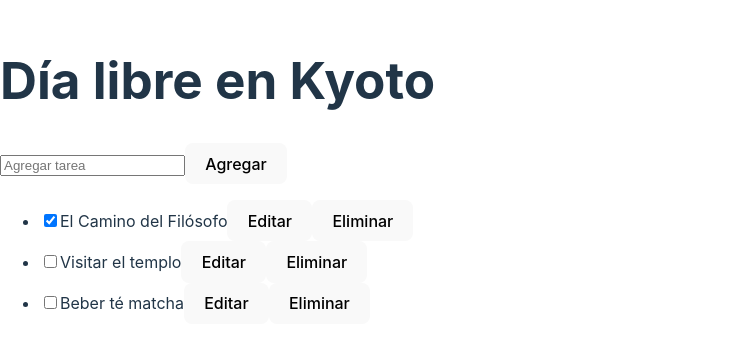
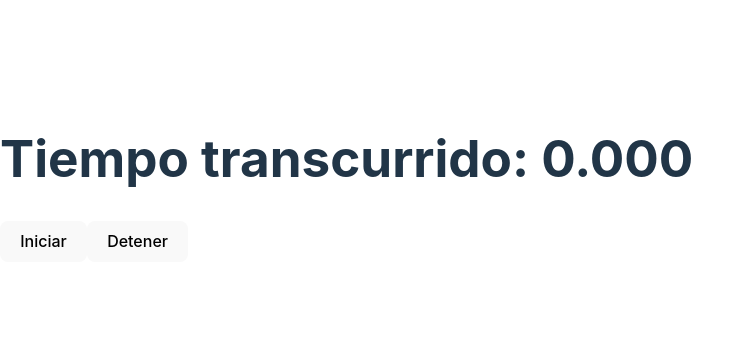
Before and after one commit to danyhoshi/stateTest, a React (Vite) app: page / in a window 1280 px wide. Shown: the part 221-570 px from the top of the page, without its empty margins (0-754 px from the left). Built offline with nearby package versions, Linux system fonts and the light colour scheme.

Commit message:
Use useRef in a timer

```diff
--- a/src/App.jsx
+++ b/src/App.jsx
@@ -1,13 +1,35 @@
-import AddTask from "./AddTask";
-import TaskList from "./TaskList";
-import { TasksProvider } from "./TasksContext";
+import { useState, useRef } from "react";
 
-export default function TaskApp() {
+export default function Stopwatch() {
+  const [startTime, setStartTime] = useState(null);
+  const [now, setNow] = useState(null);
+  const intervalRef = useRef(null);
+
+  function handleStart() {
+    setStartTime(Date.now());
+    setNow(Date.now());
+
+    clearInterval(intervalRef.current);
+    // console.log(intervalRef.current);
+    intervalRef.current = setInterval(() => {
+      setNow(Date.now());
+    }, 10);
+  }
+
+  function handleStop() {
+    clearInterval(intervalRef.current);
+  }
+
+  let secondsPassed = 0;
+  if (startTime != null && now != null) {
+    secondsPassed = (now - startTime) / 1000;
+  }
+
   return (
-    <TasksProvider>
-      <h1>Día libre en Kyoto</h1>
-      <AddTask />
-      <TaskList />
-    </TasksProvider>
+    <>
+      <h1>Tiempo transcurrido: {secondsPassed.toFixed(3)}</h1>
+      <button onClick={handleStart}>Iniciar</button>
+      <button onClick={handleStop}>Detener</button>
+    </>
   );
 }
```
